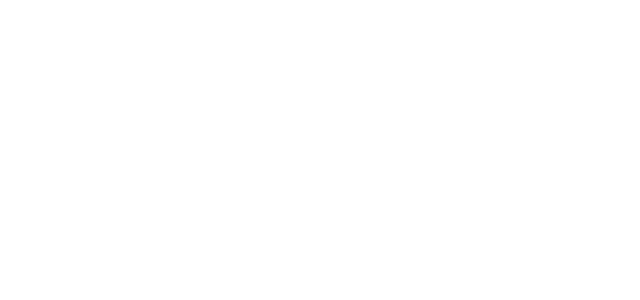
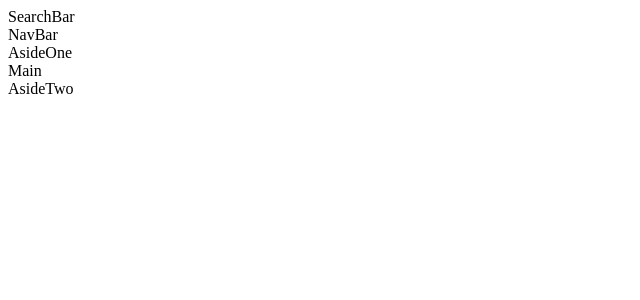
Before and after one commit to chrisebrell/WeatherCheck, a React (Create React App) app in the folder weather-check-app/: page / in a window 1280 px wide. Shown: the top 300 px of the page, without its empty margins (0-640 px from the left). Built offline with nearby package versions, Linux system fonts and the light colour scheme.

Commit message:
cleared boiler code and added in components

```diff
--- a/weather-check-app/src/App.css
+++ /dev/null
@@ -1,38 +0,0 @@
-.App {
-  text-align: center;
-}
-
-.App-logo {
-  height: 40vmin;
-  pointer-events: none;
-}
-
-@media (prefers-reduced-motion: no-preference) {
-  .App-logo {
-    animation: App-logo-spin infinite 20s linear;
-  }
-}
-
-.App-header {
-  background-color: #282c34;
-  min-height: 100vh;
-  display: flex;
-  flex-direction: column;
-  align-items: center;
-  justify-content: center;
-  font-size: calc(10px + 2vmin);
-  color: white;
-}
-
-.App-link {
-  color: #61dafb;
-}
-
-@keyframes App-logo-spin {
-  from {
-    transform: rotate(0deg);
-  }
-  to {
-    transform: rotate(360deg);
-  }
-}
--- a/weather-check-app/src/App.js
+++ b/weather-check-app/src/App.js
@@ -1,9 +1,19 @@
-import './App.css';
+import NavBar from './Components/HeaderNav/NavBar';
+import SearchBar from './Components/HeaderNav/SearchBar';
+import AsideOne from './Components/AsideOne';
+import AsideTwo from './Components/AsideTwo';
+import Main from './Components/Main';
+import './styles.css';
 
 function App() {
   return (
     <div className="App">
+      <SearchBar />
+      <NavBar />
 
+      <AsideOne />
+      <Main />
+      <AsideTwo />
     </div>
   );
 }
--- /dev/null
+++ b/weather-check-app/src/Components/AsideOne.js
@@ -0,0 +1,14 @@
+import '../styles.css'
+
+function AsideOne() {
+    return (
+        <div>
+            AsideOne
+        </div>
+    )
+}
+
+
+
+
+export default AsideOne
--- /dev/null
+++ b/weather-check-app/src/Components/AsideTwo.js
@@ -0,0 +1,13 @@
+import '../styles.css'
+
+function AsideTwo() {
+    return (
+        <div>
+            AsideTwo
+        </div>
+    )
+}
+
+
+
+export default AsideTwo
--- /dev/null
+++ b/weather-check-app/src/Components/HeaderNav/NavBar.js
@@ -0,0 +1,14 @@
+//styles.css import goes here
+
+function NavBar() {
+    return (
+        <div>
+            NavBar
+        </div>
+    )
+}
+
+
+
+
+export default NavBar
--- /dev/null
+++ b/weather-check-app/src/Components/HeaderNav/SearchBar.js
@@ -0,0 +1,15 @@
+//styles.css import goes here
+
+
+function SearchBar() {
+    return (
+        <div>
+            SearchBar
+        </div>
+    )
+}
+
+
+
+
+export default SearchBar
--- /dev/null
+++ b/weather-check-app/src/Components/Main.js
@@ -0,0 +1,13 @@
+import '../styles.css';
+
+function Main() {
+    return (
+        <div>
+            Main
+        </div>
+    )
+}
+
+
+
+export default Main
--- a/weather-check-app/src/index.css
+++ /dev/null
@@ -1,13 +0,0 @@
-body {
-  margin: 0;
-  font-family: -apple-system, BlinkMacSystemFont, 'Segoe UI', 'Roboto', 'Oxygen',
-    'Ubuntu', 'Cantarell', 'Fira Sans', 'Droid Sans', 'Helvetica Neue',
-    sans-serif;
-  -webkit-font-smoothing: antialiased;
-  -moz-osx-font-smoothing: grayscale;
-}
-
-code {
-  font-family: source-code-pro, Menlo, Monaco, Consolas, 'Courier New',
-    monospace;
-}
--- a/weather-check-app/src/index.js
+++ b/weather-check-app/src/index.js
@@ -1,17 +1,9 @@
 import React from 'react';
 import ReactDOM from 'react-dom/client';
-import './index.css';
+import './styles.css'
 import App from './App';
-import reportWebVitals from './reportWebVitals';
 
 const root = ReactDOM.createRoot(document.getElementById('root'));
 root.render(
-  <React.StrictMode>
     <App />
-  </React.StrictMode>
 );
-
-// If you want to start measuring performance in your app, pass a function
-// to log results (for example: reportWebVitals(console.log))
-// or send to an analytics endpoint. Learn more: https://bit.ly/CRA-vitals
-reportWebVitals();
--- a/weather-check-app/src/reportWebVitals.js
+++ /dev/null
@@ -1,13 +0,0 @@
-const reportWebVitals = onPerfEntry => {
-  if (onPerfEntry && onPerfEntry instanceof Function) {
-    import('web-vitals').then(({ getCLS, getFID, getFCP, getLCP, getTTFB }) => {
-      getCLS(onPerfEntry);
-      getFID(onPerfEntry);
-      getFCP(onPerfEntry);
-      getLCP(onPerfEntry);
-      getTTFB(onPerfEntry);
-    });
-  }
-};
-
-export default reportWebVitals;
--- /dev/null
+++ b/weather-check-app/src/styles.css
@@ -0,0 +1,4 @@
+h1 {
+    display: flex;
+    justify-content: center;
+}
```
Also changed, not shown: weather-check-app/src/setupTests.js (deleted, +0 -5 lines), weather-check-app/src/logo.svg (deleted), 1 other file (tests, documents, lock files or other folders).
